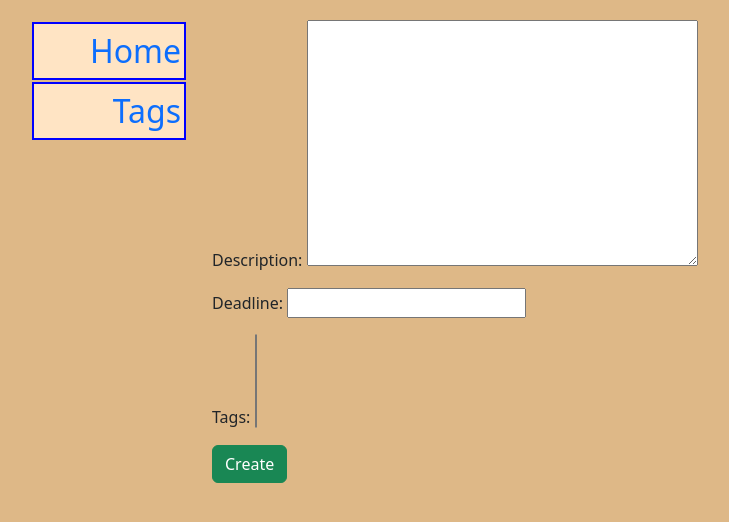
After one commit to MykolaMazh/TODO-list, a Django app: page /create_task/ in a window 1280 px wide. The commit adds this page. Shown: the top 522 px of the page, without its empty margins (12-741 px from the left). Run offline with Django 5.2, Linux system fonts and the light colour scheme; data that the repository does not hold is empty.

Commit message:
Create TaskCreateView and task_form.html

```diff
--- a/todo_list/app_todo_list/templates/app_todo_list/home.html
+++ b/todo_list/app_todo_list/templates/app_todo_list/home.html
@@ -4,7 +4,7 @@
 {% endblock %}
 
 {% block content %}
-  <h1>TODO LIST <a href="#" class="btn btn-info">Add new task</a></h1>
+  <h1>TODO LIST <a href="{% url 'todo_list:create_task' %}" class="btn btn-info">Add new task</a></h1>
 
   {% for object in object_list %}
     <div class="card">
--- /dev/null
+++ b/todo_list/app_todo_list/templates/app_todo_list/task_form.html
@@ -0,0 +1,12 @@
+{% extends  "base.html" %}
+
+{% block title %}
+	Create new task
+{% endblock %}
+
+{% block content %}
+  <form method="post">
+  {{ form.as_p }}
+  <button type="submit" class="btn btn-success">Create</button>
+  </form>
+{% endblock %}
--- a/todo_list/app_todo_list/urls.py
+++ b/todo_list/app_todo_list/urls.py
@@ -1,9 +1,10 @@
 from django.urls import path
 
-from .views import TodoListView
+from .views import TodoListView, TaskCreateView
 
 urlpatterns = [
     path("", TodoListView.as_view(), name="home"),
+    path("create_task/", TaskCreateView.as_view(), name="create_task" )
 ]
 
 app_name = "todo_list"
--- a/todo_list/app_todo_list/views.py
+++ b/todo_list/app_todo_list/views.py
@@ -1,5 +1,6 @@
 from django.shortcuts import render
-from django.views.generic import ListView
+from django.urls import reverse_lazy
+from django.views.generic import ListView, CreateView
 
 from app_todo_list.models import Task
 
@@ -10,3 +11,8 @@ class TodoListView(ListView):
 
     def get_queryset(self):
         return Task.objects.prefetch_related("tags")
+
+class TaskCreateView(CreateView):
+    model = Task
+    fields = ['description', 'deadline', 'tags']
+    success_url = reverse_lazy("todo_list:home")
```
